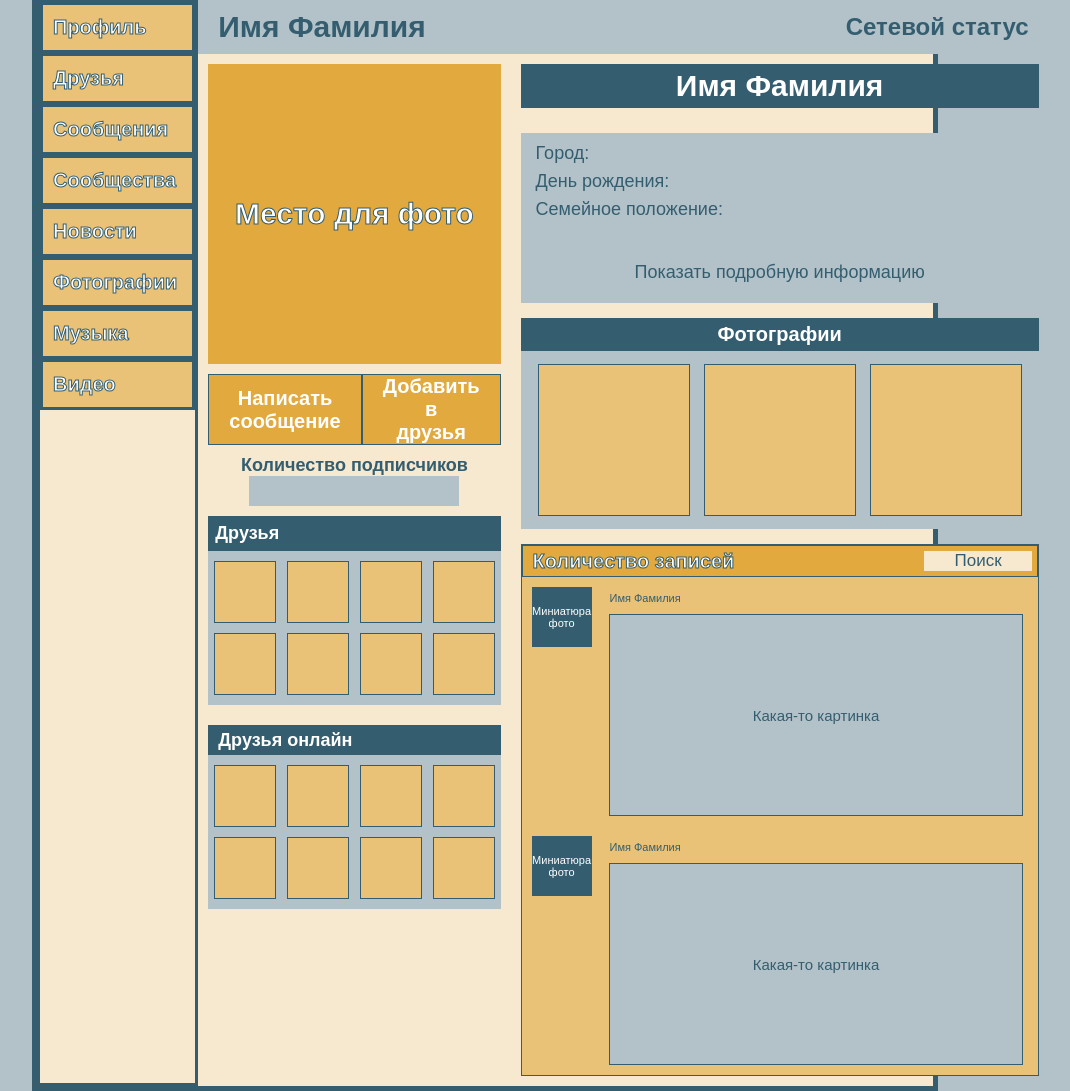
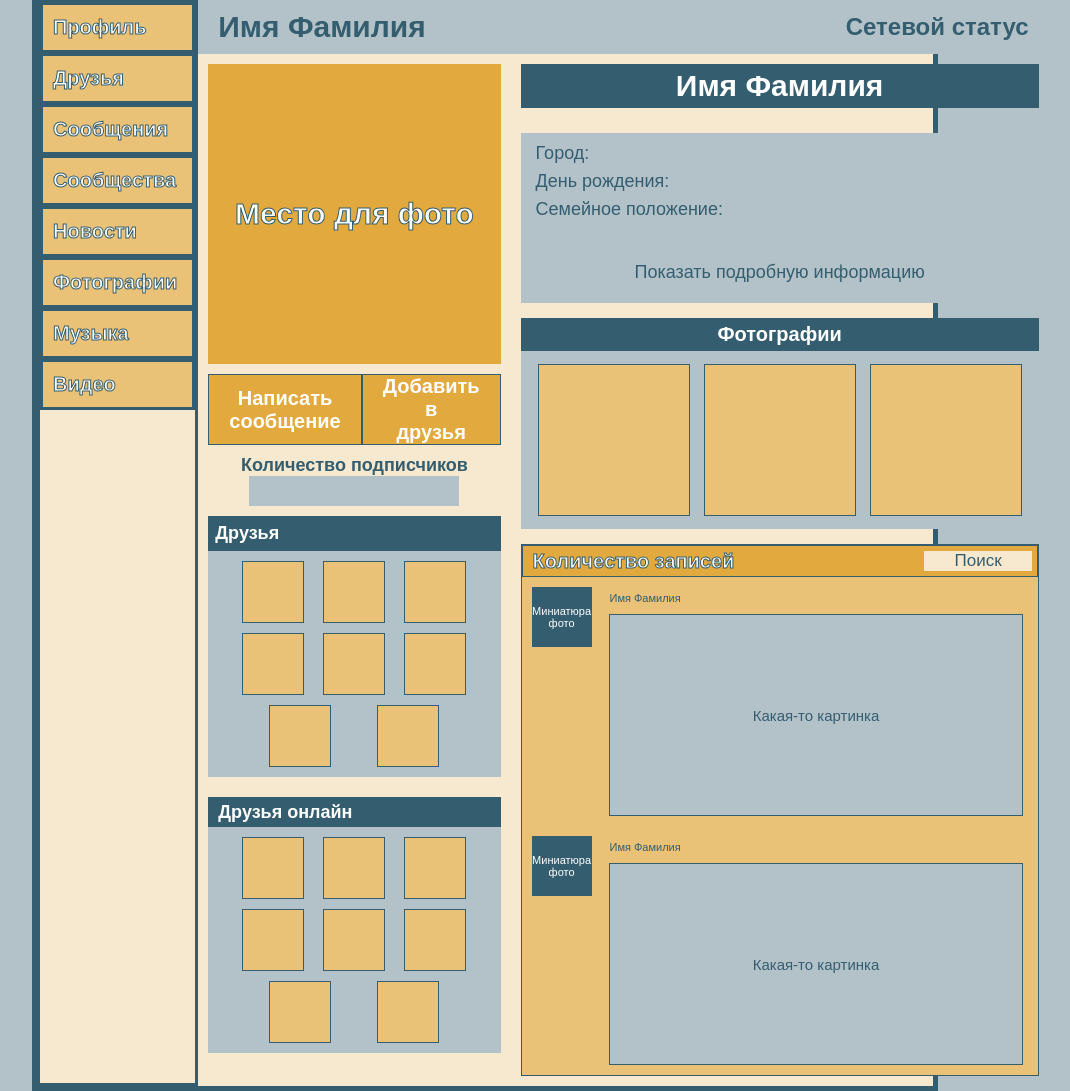
Before and after one commit to cinnamon-bun-girl/Social-Network, a PHP site: page / in a window 1280 px wide. Shown: the part 77-1168 px from the top of the page, without its empty margins (155-1225 px from the left). Run offline with PHP 8.4, Linux system fonts and the light colour scheme.

Commit message:
Update style.css

```diff
--- a/style.css
+++ b/style.css
@@ -71,6 +71,10 @@ body{
     .Profile{
         justify-content: flex-start;
         align-content: flex-start;
+    }
+    .squares{
+        padding-left: 20px;
+        padding-right: 20px;
     }
 }
 
```
